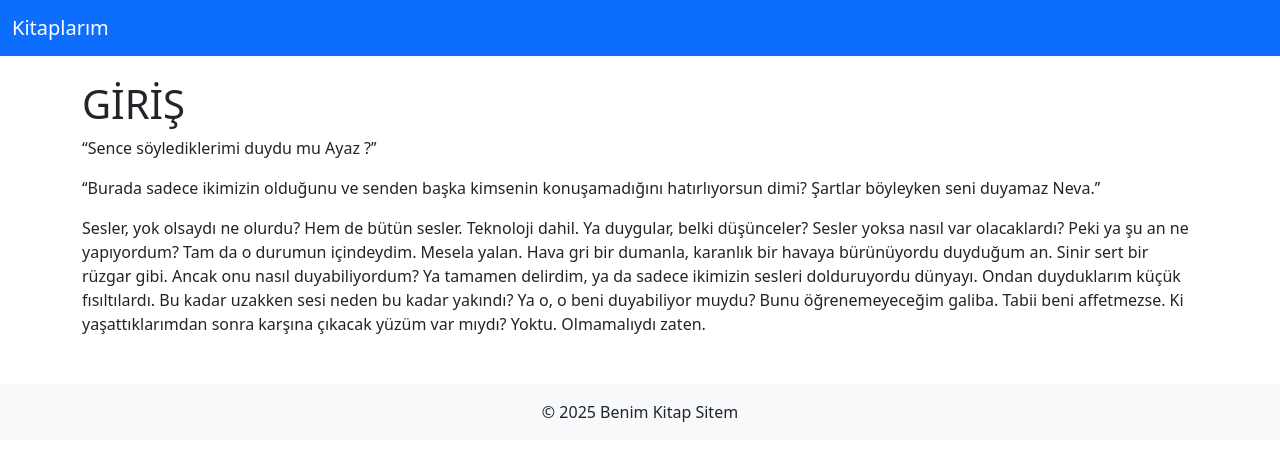
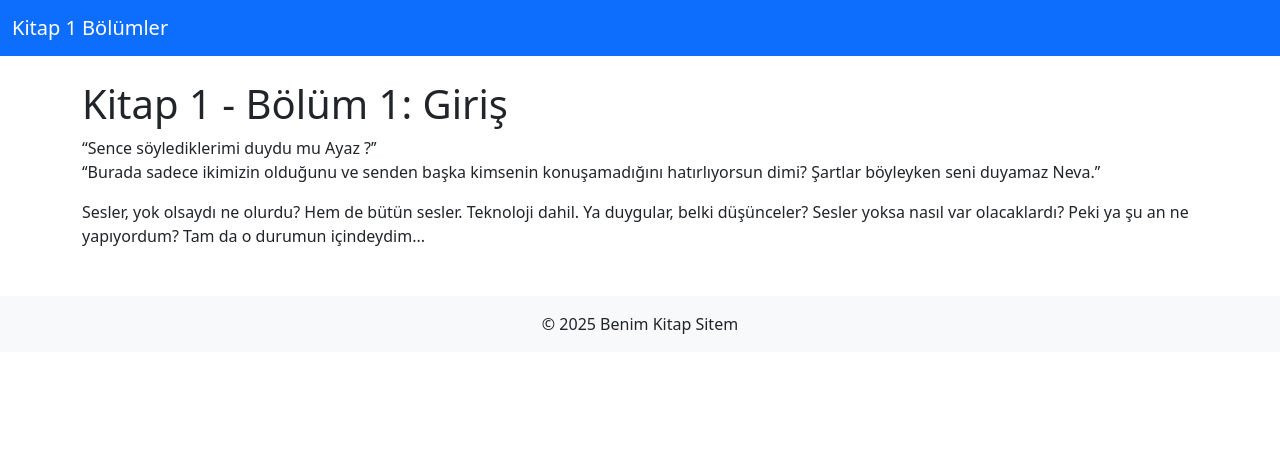
Before and after one commit to Hiariv/hiariv.github.io, a plain HTML site: page index.html in a window 1280 px wide. Drawn offline with nearby package versions, Linux system fonts and the light colour scheme.

Commit message:
Update index.html

```diff
--- a/index.html
+++ b/index.html
@@ -3,29 +3,25 @@
 <head>
   <meta charset="UTF-8" />
   <meta name="viewport" content="width=device-width, initial-scale=1" />
-  <title>Kitap 1 - Giriş</title>
+  <title>Kitap 1 - Bölüm 1</title>
   <link href="https://cdn.jsdelivr.net/npm/bootstrap@5.3.0/dist/css/bootstrap.min.css" rel="stylesheet" />
 </head>
 <body>
 
 <nav class="navbar navbar-expand-lg navbar-dark bg-primary">
   <div class="container-fluid">
-    <a class="navbar-brand" href="index.html">Kitaplarım</a>
+    <a class="navbar-brand" href="kitap1.html">Kitap 1 Bölümler</a>
   </div>
 </nav>
 
 <div class="container mt-4">
-  <h1>GİRİŞ</h1>
-
+  <h1>Kitap 1 - Bölüm 1: Giriş</h1>
   <p>
-    “Sence söylediklerimi duydu mu Ayaz ?’’
+    “Sence söylediklerimi duydu mu Ayaz ?’’<br />
+    ‘‘Burada sadece ikimizin olduğunu ve senden başka kimsenin konuşamadığını hatırlıyorsun dimi? Şartlar böyleyken seni duyamaz Neva.’’
   </p>
   <p>
-    ‘‘Burada sadece ikimizin olduğunu ve senden başka kimsenin konuşamadığını hatırlıyorsun dimi? Şartlar böyleyken seni duyamaz Neva.’’
-  </p>
-
-  <p>
-    Sesler, yok olsaydı ne olurdu? Hem de bütün sesler. Teknoloji dahil. Ya duygular, belki düşünceler? Sesler yoksa nasıl var olacaklardı? Peki ya şu an ne yapıyordum? Tam da o durumun içindeydim. Mesela yalan. Hava gri bir dumanla, karanlık bir havaya bürünüyordu duyduğum an. Sinir sert bir rüzgar gibi. Ancak onu nasıl duyabiliyordum? Ya tamamen delirdim, ya da sadece ikimizin sesleri dolduruyordu dünyayı. Ondan duyduklarım küçük fısıltılardı. Bu kadar uzakken sesi neden bu kadar yakındı? Ya o, o beni duyabiliyor muydu? Bunu öğrenemeyeceğim galiba. Tabii beni affetmezse. Ki yaşattıklarımdan sonra karşına çıkacak yüzüm var mıydı? Yoktu. Olmamalıydı zaten.
+    Sesler, yok olsaydı ne olurdu? Hem de bütün sesler. Teknoloji dahil. Ya duygular, belki düşünceler? Sesler yoksa nasıl var olacaklardı? Peki ya şu an ne yapıyordum? Tam da o durumun içindeydim...
   </p>
 </div>
 
```
